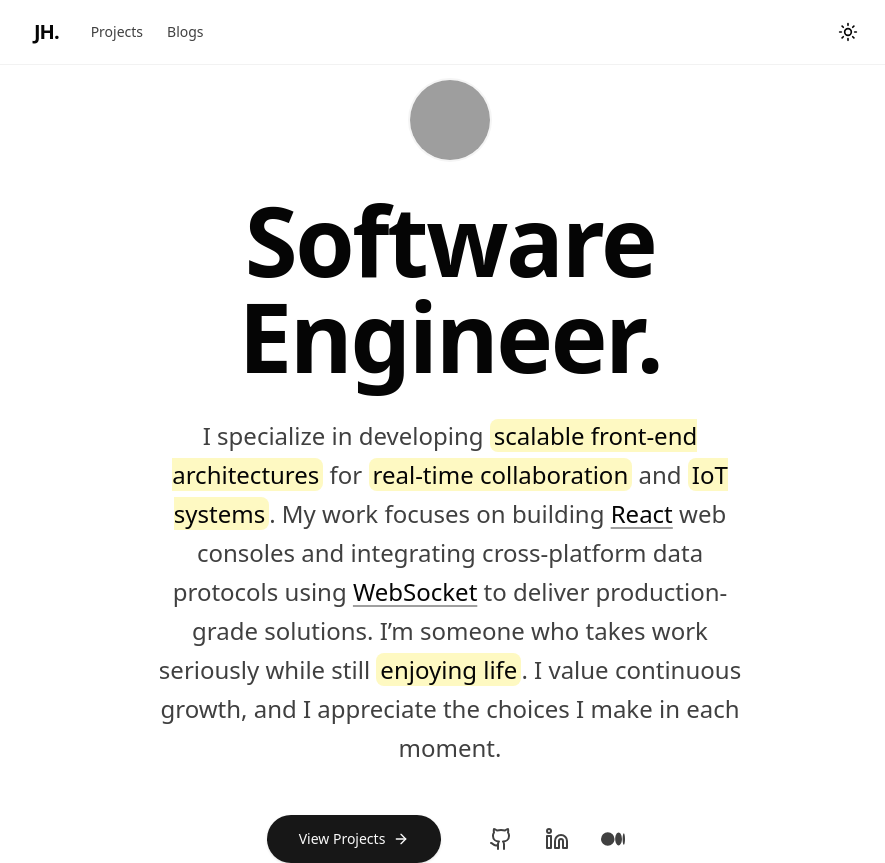
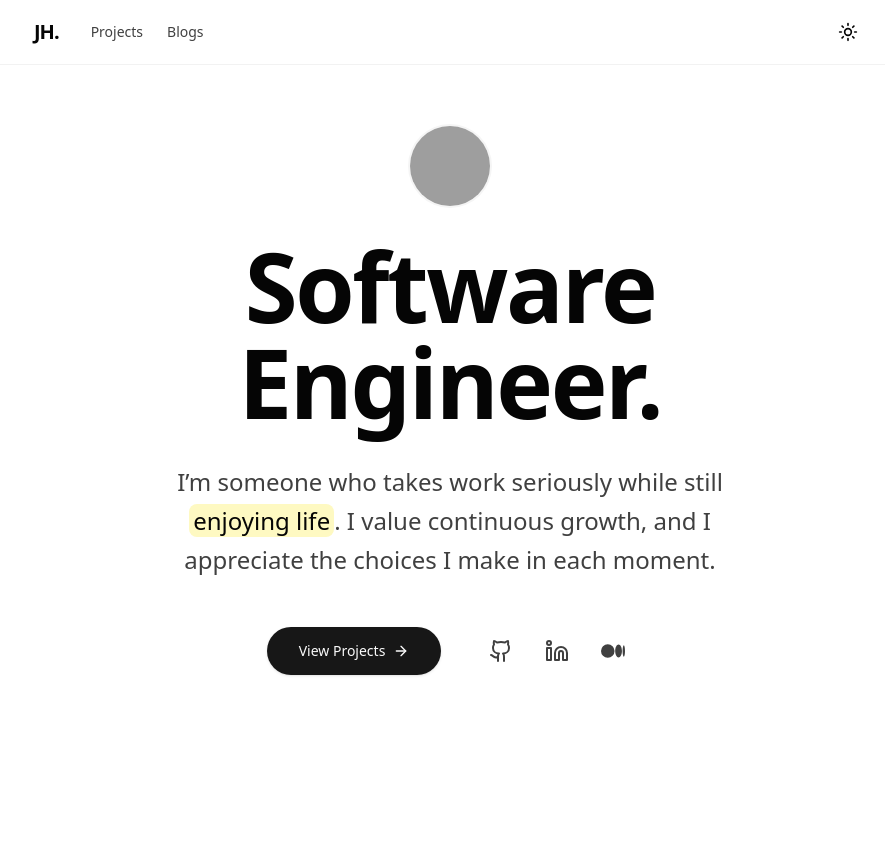
Before and after one commit to JHOproject/jho-home, a Next.js app: page /jho-home/ in a window 1280 px wide. Shown: the whole page, without its empty margins (190-1075 px from the left). After the commit the page ends 800 px from the top, so only its background shows below. Built offline with nearby package versions, Linux system fonts and the light colour scheme; grey boxes are pictures that could not be loaded.

Commit message:
chore: Remove detailed professional specialization and tech stack description from the hero section.

```diff
--- a/src/components/hero.tsx
+++ b/src/components/hero.tsx
@@ -78,17 +78,6 @@ export function Hero() {
                     </h1>
 
                     <p className="max-w-[600px] text-lg text-muted-foreground sm:text-xl md:text-2xl font-light leading-relaxed">
-                        I specialize in developing <span className="bg-yellow-100 dark:bg-yellow-500/20 px-1 rounded-sm text-foreground">scalable front-end architectures</span> for <span className="bg-yellow-100 dark:bg-yellow-500/20 px-1 rounded-sm text-foreground">real-time collaboration</span> and <span className="bg-yellow-100 dark:bg-yellow-500/20 px-1 rounded-sm text-foreground">IoT systems</span>.
-                        My work focuses on building{" "}
-                        <Link href="https://react.dev" target="_blank" className="font-medium text-foreground underline decoration-muted-foreground/50 underline-offset-4 transition-colors hover:decoration-foreground hover:text-foreground">
-                            React
-                        </Link>{" "}
-                        web consoles and integrating cross-platform data protocols using{" "}
-                        <Link href="https://developer.mozilla.org/en-US/docs/Web/API/WebSockets_API" target="_blank" className="font-medium text-foreground underline decoration-muted-foreground/50 underline-offset-4 transition-colors hover:decoration-foreground hover:text-foreground">
-                            WebSocket
-                        </Link>{" "}
-                        to deliver production-grade solutions.
-
                         I’m someone who takes work seriously while still  <span className="bg-yellow-100 dark:bg-yellow-500/20 px-1 rounded-sm text-foreground">enjoying life</span>. I value continuous growth, and I appreciate the choices I make in each moment.
                     </p>
 
```
